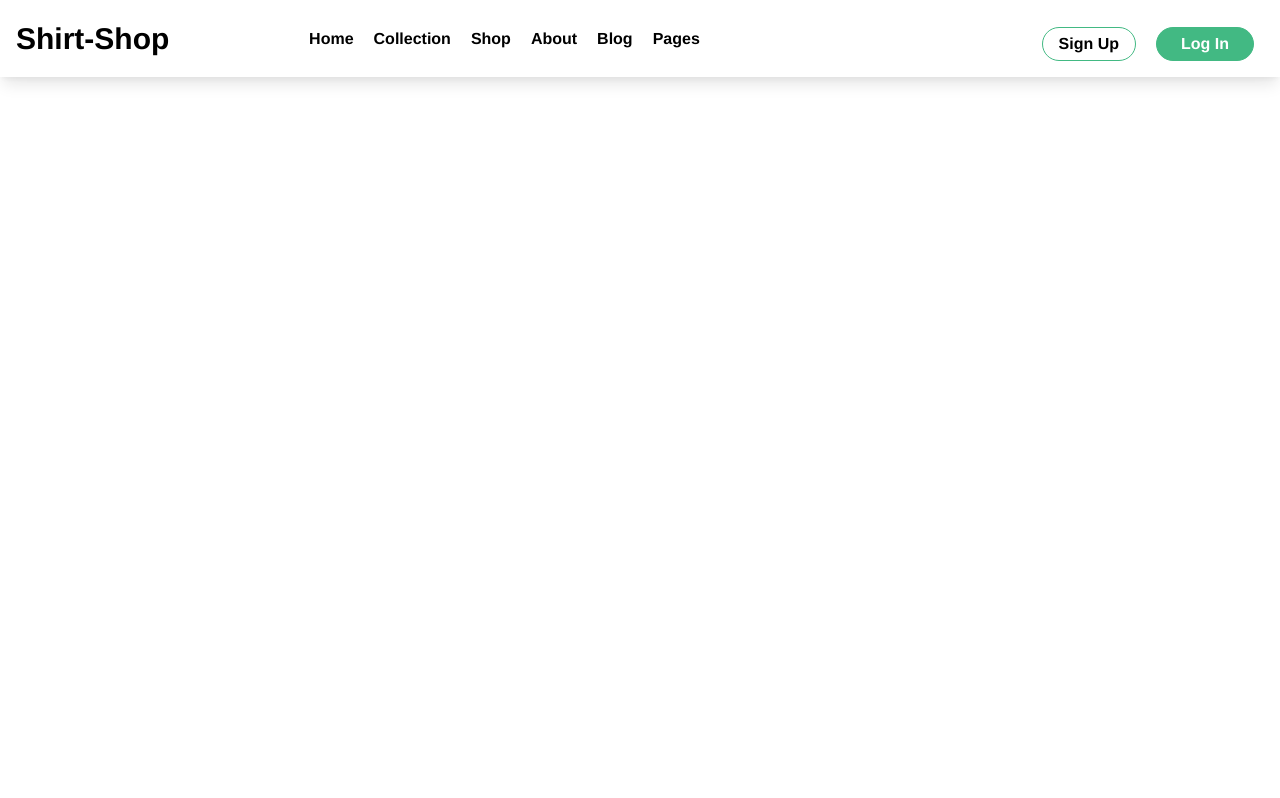
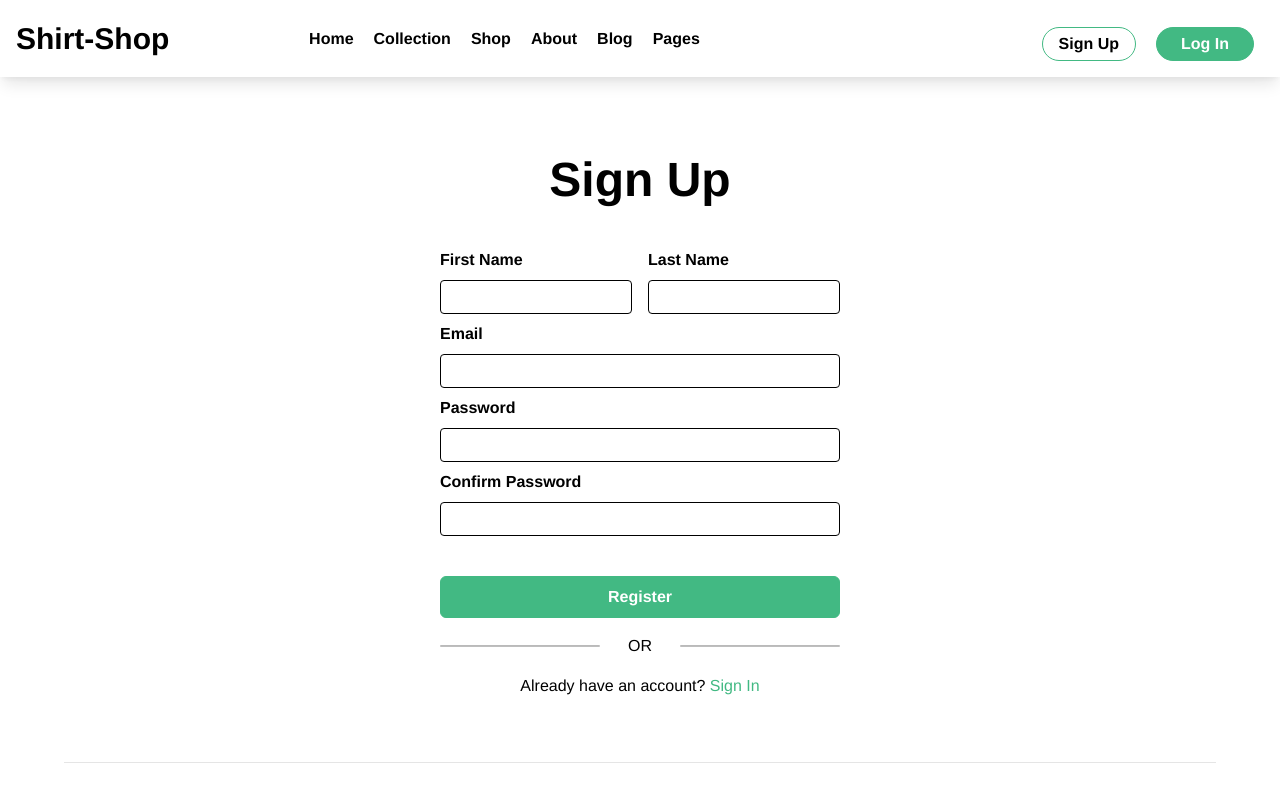
Before and after one commit to vinuch/shirt-shop, a Vue app: page /register in a window 1280 px wide. Shown: the top 798 px of the page. Built offline with nearby package versions, Linux system fonts and the light colour scheme.

Commit message:
feat: create sign up and login views

```diff
--- a/package.json
+++ b/package.json
@@ -8,6 +8,7 @@
     "lint": "vue-cli-service lint"
   },
   "dependencies": {
+    "axios": "^0.19.2",
     "core-js": "^3.6.5",
     "vue": "^2.6.11",
     "vue-router": "^3.2.0"
--- a/src/App.vue
+++ b/src/App.vue
@@ -2,15 +2,18 @@
   <div id="app">
     <Navbar/>
     <router-view/>
+    <Footer/>
   </div>
 </template>
 
 <script>
 import Navbar from '@/components/Navbar.vue'
+import Footer from '@/components/Footer.vue'
 
 export default {
   components: {
-    Navbar
+    Navbar,
+    Footer
   }
 }
 </script>
@@ -20,7 +23,6 @@ export default {
   font-family: Avenir, Helvetica, Arial, sans-serif;
   -webkit-font-smoothing: antialiased;
   -moz-osx-font-smoothing: grayscale;
-  text-align: center;
 }
 
 #nav {
--- a/src/components/Carousel.vue
+++ b/src/components/Carousel.vue
@@ -7,7 +7,7 @@
 
            <span class="text-5xl text-secondary">We have shirts</span> <br>for every occasion
         </h1>
-        <button class="text-black text-lg font-semibold border-2 border-secondary py-2 px-4">SHOP NOW <img src="../assets/images/next.png" class="w-12 inline px-2" alt=""> </button>
+        <button class="text-black text-lg font-semibold border-2 border-secondary py-2 px-4 hover:bg-secondary hover:text-white">SHOP NOW <img src="../assets/images/next.png" class="w-12 inline px-2" alt=""> </button>
       </div>
     <img src="../assets/images/egg2.png" class="absolute bottom-0 right-0 mr-32 mb-8 w-100 z-0" alt="">
 
--- a/src/components/Footer.vue
+++ b/src/components/Footer.vue
@@ -1,5 +1,6 @@
 <template>
-  <div class="flex justify-around mx-16 pb-12">
+  <div class="flex justify-around mt-16 mx-16 pt-8 pb-12 border-grey border-t">
+
     <div class="text-left">
       <h2 class="font-bold">Shirt-Shop</h2>
       <p>&copy; Copyright 2020 seun devs</p>
--- a/src/components/Navbar.vue
+++ b/src/components/Navbar.vue
@@ -2,7 +2,7 @@
   <nav class="nav text-3xl flex px-4 py-4 bg-white shadow-lg fixed w-full top-0 z-30">
     <div class="nav-brand flex justify-between items-center w-full">
       <h1 class="inline-block">
-        <a href="#" class="font-bold">Shirt-Shop</a>
+        <a href="/" class="font-bold">Shirt-Shop</a>
       </h1>
       <ul class="flex inline-block -ml-48">
         <li class="text-base font-semibold">
@@ -26,9 +26,16 @@
       </ul>
       <ul class="relative ">
         <li>
-          <button class="transition duration-500 ease-in-out transform hover:-translate-y-1 hover:shadow-lg border border-primary rounded-full text-base font-bold py-1 px-4">Sign Up</button> </li>
+          <a href="/register">
+            <button class="transition duration-500 ease-in-out transform hover:-translate-y-1 hover:shadow-lg border border-primary rounded-full text-base font-bold py-1 px-4"> Sign Up</button>
+          </a>
+        </li>
         <li>
-          <button class="transition duration-500 ease-in-out transform hover:-translate-y-1 border border-primary rounded-full text-base font-bold py-1 px-6 bg-primary text-white hover:shadow-lg">Log In</button> </li>
+          <a href="/login">
+            <button class="transition duration-500 ease-in-out transform hover:-translate-y-1 border border-primary rounded-full text-base font-bold py-1 px-6 bg-primary text-white hover:shadow-lg">Log In</button>
+          </a>
+        </li>
+
       </ul>
     </div>
   </nav>
--- a/src/components/Newsletter.vue
+++ b/src/components/Newsletter.vue
@@ -1,5 +1,5 @@
 <template>
-  <div class="flex justify-around mx-32 pb-12 mb-8 border-grey border-b">
+  <div class="flex justify-around mx-32 pb-12 mb-8">
     <div class="text-left">
       <h2 class="font-bold text-3xl">Subscribe to Our Newsletter</h2>
       <p>Subscribe to our Newsletter and get 30% off on your next purchase </p>
--- a/src/router/index.js
+++ b/src/router/index.js
@@ -1,6 +1,8 @@
 import Vue from 'vue'
 import VueRouter from 'vue-router'
 import Home from '../views/Home.vue'
+import Register from '../views/Register.vue'
+import Login from '../views/Login.vue'
 
 Vue.use(VueRouter)
 
@@ -17,6 +19,18 @@ Vue.use(VueRouter)
     // this generates a separate chunk (about.[hash].js) for this route
     // which is lazy-loaded when the route is visited.
     component: () => import(/* webpackChunkName: "about" */ '../views/About.vue')
+  },
+  {
+    path: '/register',
+    name: 'Register',
+
+    component: Register
+  },
+  {
+    path: '/login',
+    name: 'Login',
+
+    component: Login
   }
 ]
 
--- a/src/views/Home.vue
+++ b/src/views/Home.vue
@@ -5,7 +5,6 @@
     <SampleProducts />
     <InstagramBlock />
     <Newsletter />
-    <Footer />
   </div>
 </template>
 
@@ -16,7 +15,6 @@ import Features from '@/components/Features'
 import SampleProducts from '@/components/SampleProducts'
 import InstagramBlock from '@/components/InstagramBlock'
 import Newsletter from '@/components/Newsletter'
-import Footer from '@/components/Footer'
 
 export default {
   name: 'Home',
@@ -26,7 +24,6 @@ export default {
     SampleProducts,
     InstagramBlock,
     Newsletter,
-    Footer
   }
 }
 </script>
--- /dev/null
+++ b/src/views/Login.vue
@@ -0,0 +1,39 @@
+<template>
+  <div class="pt-20 w-full">
+    <h1 class="text-center font-bold text-5xl mt-16 my-8">Sign In</h1>
+    <div class="flex justify-center ">
+      <div class="mx-4">
+        <form action="" >
+          <div>
+            <label for="email" class="font-bold">Email</label><br>
+            <input type="email" name="email" id="email" class="border py-1 px-4 rounded w-full my-2">
+          </div>
+          <div>
+            <label for="password1" class="font-bold">Password</label><br>
+            <input type="password1" name="password1" id="password1" class="border py-1 px-4 rounded w-full my-2">
+          </div>
+
+          <button class=" py-2 w-full mt-8 transition duration-500 ease-in-out transform hover:-translate-y-1 border border-primary rounded-md text-base font-bold py-1 px-6 bg-primary text-white hover:shadow-lg" type="submit">Login</button>
+        </form>
+      <div class="text-center my-4 flex justify-between">
+        <img src="../assets/images/Line.svg" alt="line" class="w-40">
+        OR
+        <img src="../assets/images/Line.svg" alt="line" class="w-40">
+      </div>
+      <div class="text-center">Already have an account? <a class="text-primary hover:underline" href="#">Sign In</a></div>
+
+      </div>
+    </div>
+
+  </div>
+</template>
+
+<script>
+  export default {
+
+  }
+</script>
+
+<style lang="scss" scoped>
+
+</style>
--- /dev/null
+++ b/src/views/Register.vue
@@ -0,0 +1,53 @@
+<template>
+  <div class="pt-20 w-full">
+    <h1 class="text-center font-bold text-5xl mt-16 my-8">Sign Up</h1>
+    <div class="flex justify-center ">
+      <div class="mx-4">
+        <form action="" >
+        <div class="flex flex-wrap justify-between">
+          <div class="w-full sm:w-48 mr-4">
+            <label for="first_name" class="font-bold">First Name</label><br>
+            <input type="text" name="first_name" id="first_name" class="border py-1 px-4 rounded w-full sm:w-48 my-2">
+          </div>
+          <div class="w-full sm:w-48">
+            <label for="last_name" class="font-bold">Last Name</label><br>
+            <input type="last_name" name="last_name" id="last_name" class="border py-1 px-4 rounded w-full sm:w-48 my-2">
+          </div>
+          </div>
+          <div>
+            <label for="email" class="font-bold">Email</label><br>
+            <input type="email" name="email" id="email" class="border py-1 px-4 rounded w-full my-2">
+          </div>
+          <div>
+            <label for="password1" class="font-bold">Password</label><br>
+            <input type="password1" name="password1" id="password1" class="border py-1 px-4 rounded w-full my-2">
+          </div>
+          <div>
+            <label for="password2" class="font-bold">Confirm Password</label><br>
+            <input type="password2" name="password2" id="password2" class="border py-1 px-4 rounded w-full my-2">
+          </div>
+
+          <button class=" py-2 w-full mt-8 transition duration-500 ease-in-out transform hover:-translate-y-1 border border-primary rounded-md text-base font-bold py-1 px-6 bg-primary text-white hover:shadow-lg" type="submit">Register</button>
+        </form>
+      <div class="text-center my-4 flex justify-between">
+        <img src="../assets/images/Line.svg" alt="line" class="w-40">
+        OR
+        <img src="../assets/images/Line.svg" alt="line" class="w-40">
+      </div>
+      <div class="text-center">Already have an account? <a class="text-primary hover:underline" href="/login">Sign In</a></div>
+
+      </div>
+    </div>
+
+  </div>
+</template>
+
+<script>
+  export default {
+
+  }
+</script>
+
+<style lang="scss" scoped>
+
+</style>
--- a/tailwind.config.js
+++ b/tailwind.config.js
@@ -12,6 +12,7 @@ module.exports = {
     backgroundColor: {
       primary: "#42b983",
       primaryTransparent: "#42b98373",
+      secondary: "#eba183",
       teal200: "#c6f6d5",
       teal100: "#f0fff4",
       yellow800: "#ed8936",
```
Also changed, not shown: src/assets/images/Line.svg (added), 1 other file (tests, documents, lock files or other folders).
